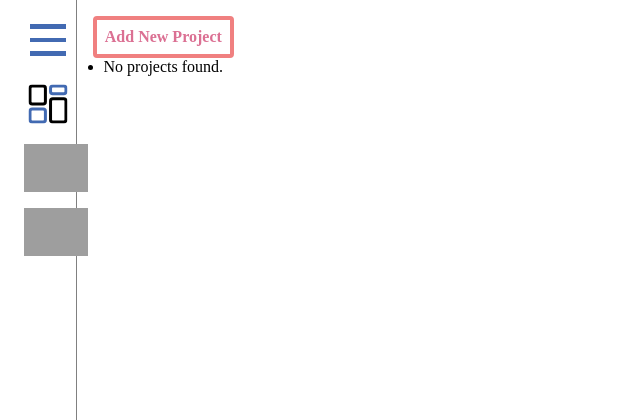
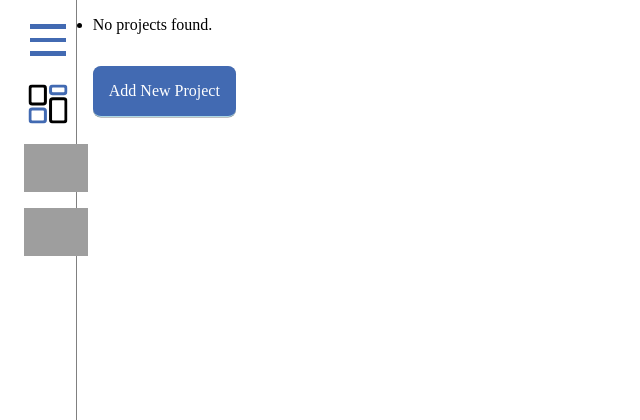
Before and after one commit to ola191/TrackMe, a Django app: page /dashboard/projects/lists in a window 1280 px wide. Shown: the top 420 px of the page, without its empty margins (0-640 px from the left). Run offline with Django 4.2, Linux system fonts and the light colour scheme; the visitor is signed in with stand-in values (Sample User, id 1); data that the repository does not hold is empty; grey boxes are pictures that could not be loaded.

Commit message:
Styling and changing projects template

```diff
--- a/static/src/main.css
+++ b/static/src/main.css
@@ -28,6 +28,7 @@ body {
 .skelet_navbar.navbar_expand {
     align-items: start;
     width: 12em;
+    padding: 1.5em 1em;
 }
 
 .icon_label {
@@ -40,11 +41,14 @@ body {
 
 .icon_label.navbar_expand {
     display: flex;
-    animation: showText 2s;
+    animation: showText .4s;
 }
 
 @keyframes showText {
     0% {
+        opacity: 0;
+    }
+    45% {
         opacity: 0;
     }
     100% {
@@ -117,3 +121,32 @@ body {
 main {
     display: flex;
 }
+
+
+.skelet_projects {
+    display: flex;
+    flex-direction: column;
+    gap: 2em
+}
+
+.skelet_project {
+    background-color: #426ab2;
+    box-shadow: 0px .5px .5px rgba(0, 0, 0, 0.5), 0px 0px 0px rgba(0, 0, 0, 0.1), 0 0 0 1px rgba(255, 255, 255, 0.1);
+    padding: 16px;
+    border-radius: 0.5em;
+    cursor: pointer;
+    max-width: 15em;
+}
+
+.skelet_project > a {
+    color: white;
+    text-decoration: none;
+}
+
+.skelet_project p {
+    padding: .25em;
+}
+
+.skelet_project p:nth-child(2) {
+    color: #d2d2ff;
+}
--- a/templates/projects/project_list.html
+++ b/templates/projects/project_list.html
@@ -6,14 +6,20 @@
 
 {% block content %}
     <div class="skelet_projects_list">
-        <a class="skelet_add_project" href="{% url 'project_create' %}">Add New Project</a>
         <ul class="skelet_projects">
             {% for project in projects %}
-                <li class="skelet_project"><a href="{% url 'project_detail' project.pk %}">{{ project.name }}</a> - {{ project.description }}
+                <li class="skelet_project"><a href="{% url 'project_detail' project.pk %}">
+                    <p>{{ project.name }}</p>
+                    <p>{{ project.description }}</p>
+                </a>
                 </li>
             {% empty %}
                 <li>No projects found.</li>
             {% endfor %}
+            <li class="skelet_project"> <a class="" href="{% url 'project_create' %}">Add New Project</a>
+
+            </li>
+
         </ul>
     </div>
 {% endblock %}
```
